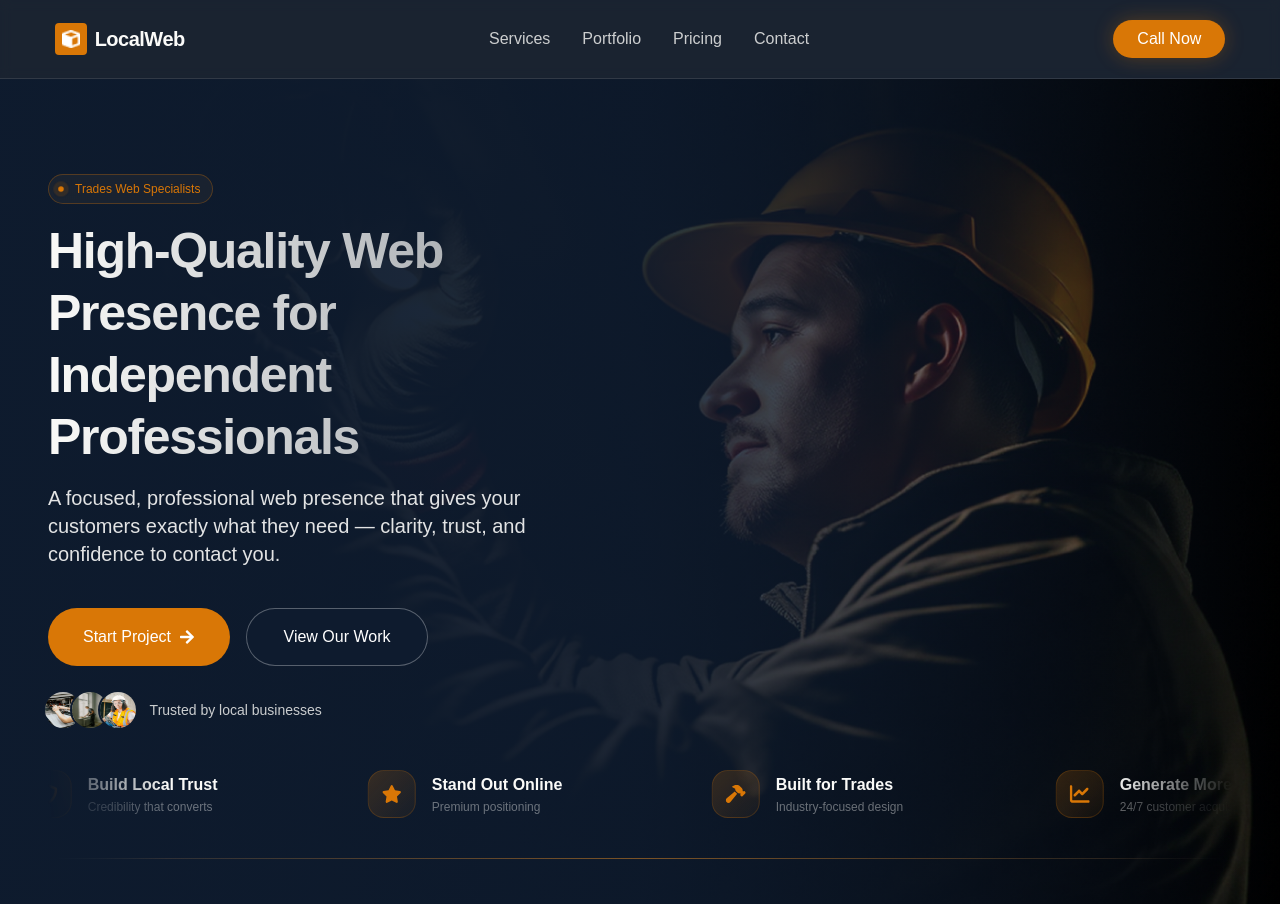
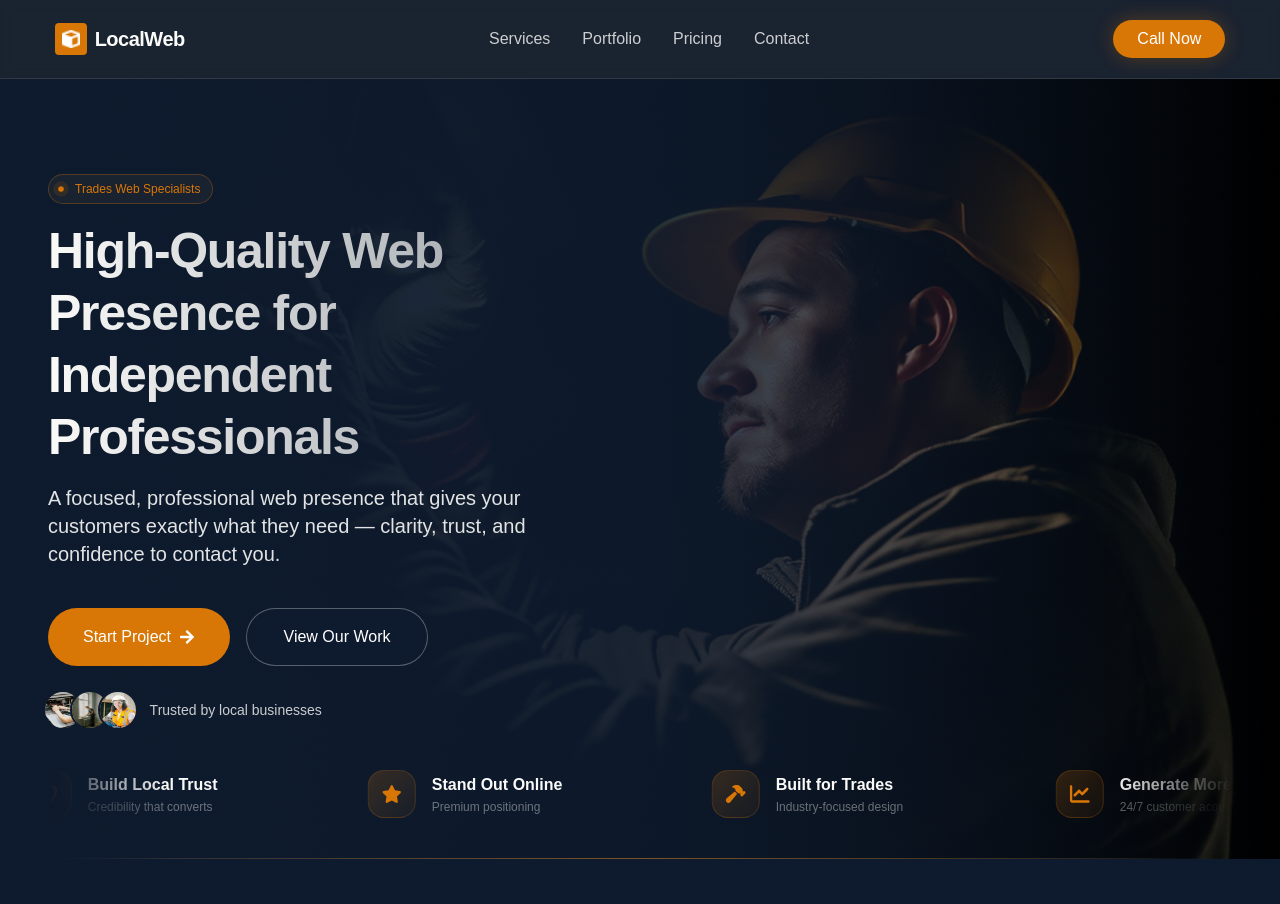
Before and after one commit to devxjake/web-agency, a Next.js app: page / in a window 1280 px wide. After the commit the page ends 859 px from the top, so only its background shows below. Built offline with nearby package versions, Linux system fonts and the light colour scheme.

Commit message:
Remove padding-bottom from hero section

```diff
--- a/styles/Hero.css
+++ b/styles/Hero.css
@@ -1,5 +1,5 @@
 .hero-section {
-  padding: 4.375rem 1rem 1.25rem;
+  padding: 4.375rem 1rem 0;
   background:
     linear-gradient(
       180deg,
@@ -107,7 +107,7 @@
 
 @media (min-width: 48rem) {
   .hero-section {
-    padding: 5.9375rem 3rem 2.8125rem;
+    padding: 5.9375rem 3rem 0;
     background:
       linear-gradient(
         90deg,
```
